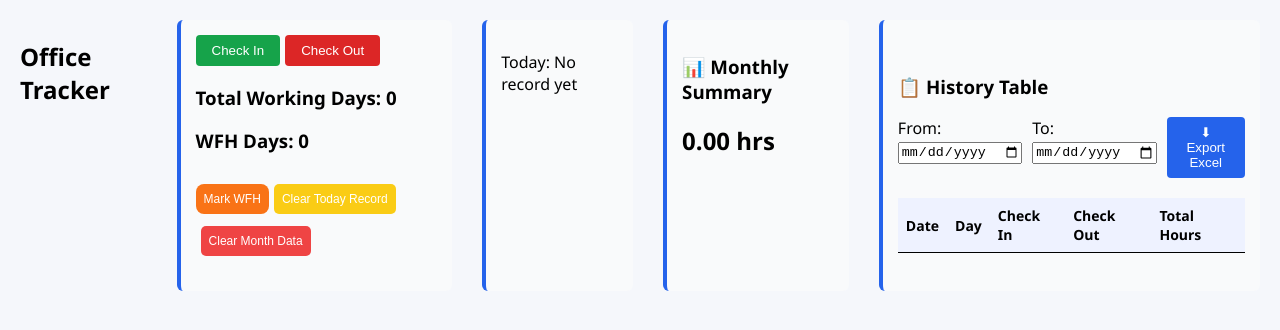
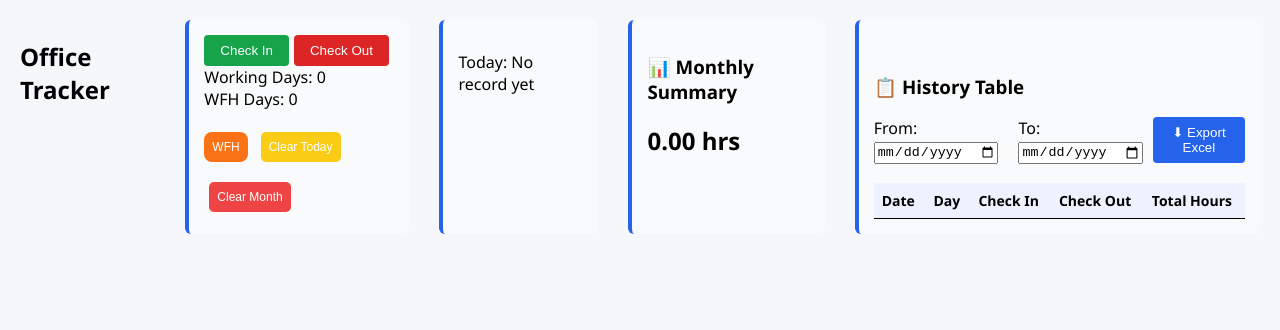
Before and after one commit to Rashidhussain547/lookupTime, a React (Create React App) app: page / in a window 1280 px wide. Shown: the top 330 px of the page. Built offline with nearby package versions, Linux system fonts and the light colour scheme.

Commit message:
Update CheckInOut.js

```diff
--- a/src/components/CheckInOut.js
+++ b/src/components/CheckInOut.js
@@ -104,7 +104,9 @@ export default function CheckInOut() {
   const wfhCount = Object.keys(data).filter(date => data[date].wfh === true).length;
 
   return (
-    <div style={{ marginBottom: 20 }}>
+  <div>
+
+    <div className="btn-group">
       <button
         onClick={handleCheckIn}
         disabled={checkedIn}
@@ -120,19 +122,31 @@ export default function CheckInOut() {
       >
         Check Out
       </button>
+    </div>
 
     {checkedIn && (
       <p style={{ marginTop: 10 }}>
         Checked in at: {new Date(checkInTime).toLocaleTimeString()}
       </p>
     )}
-      <div className="leftPanel">
-        <h3>Total Working Days: {daysCount}</h3>
-        <h3>WFH Days: {wfhCount}</h3>
-        <button className="wfhBtn" onClick={markWFH}>Mark WFH</button>
-        <button className="clearTodayBtn" onClick={clearToday}>Clear Today Record</button>
-        <button className="clearBtn" onClick={clearData}>Clear Month Data</button>
+
+    {/* Stats */}
+    <div className="stats">
+      <div className="stat-box">
+        Working Days: {daysCount}
       </div>
+      <div className="stat-box">
+        WFH Days: {wfhCount}
+      </div>
+    </div>
+
+    {/* Actions */}
+    <div style={{ marginTop: 10, display: "flex", gap: 8, flexWrap: "wrap" }}>
+      <button className="wfhBtn" onClick={markWFH}>WFH</button>
+      <button className="clearTodayBtn" onClick={clearToday}>Clear Today</button>
+      <button className="clearBtn" onClick={clearData}>Clear Month</button>
+    </div>
+
   </div>
 );
 }
```
Lines whose indentation alone changed are shown as unchanged.
